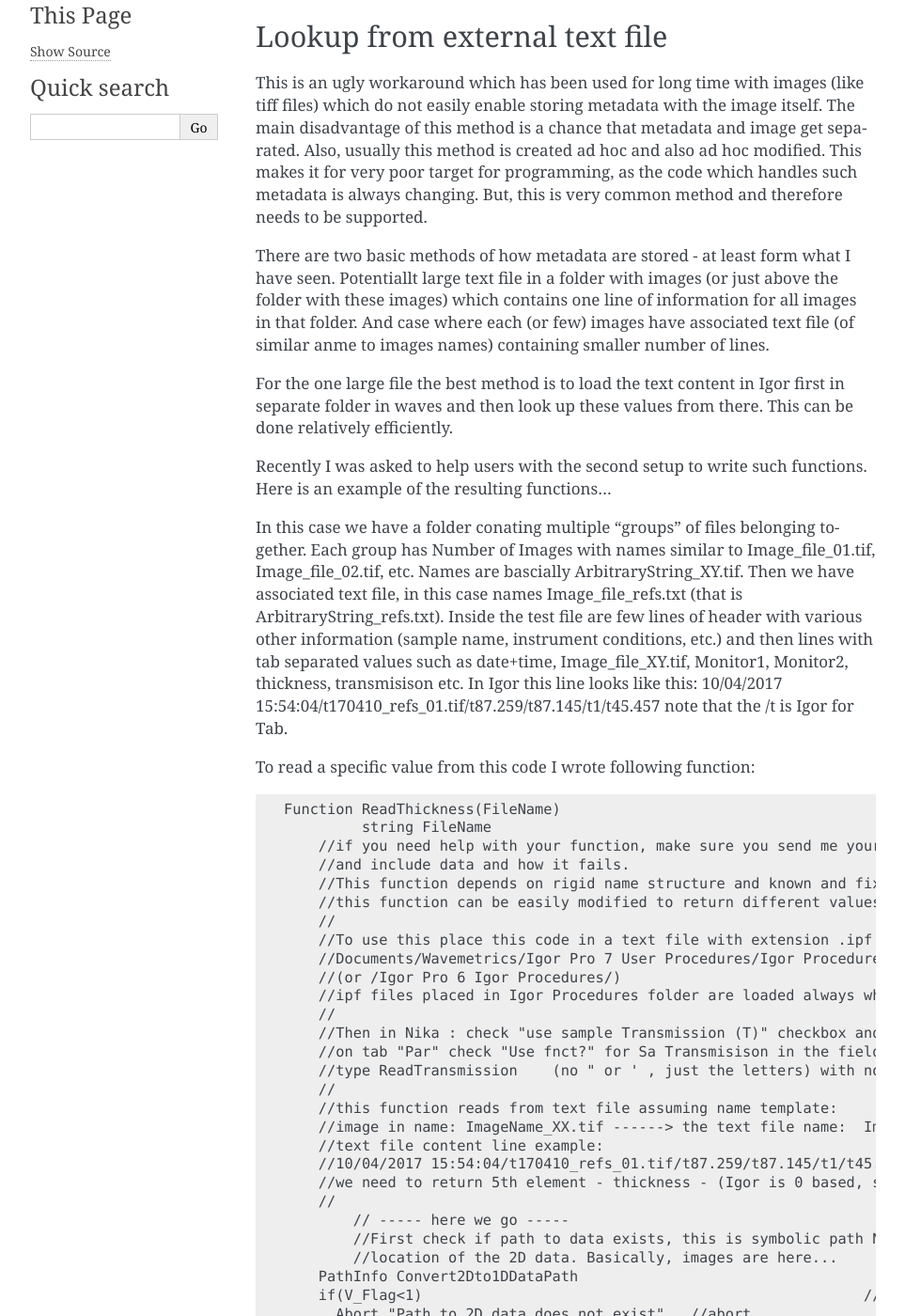
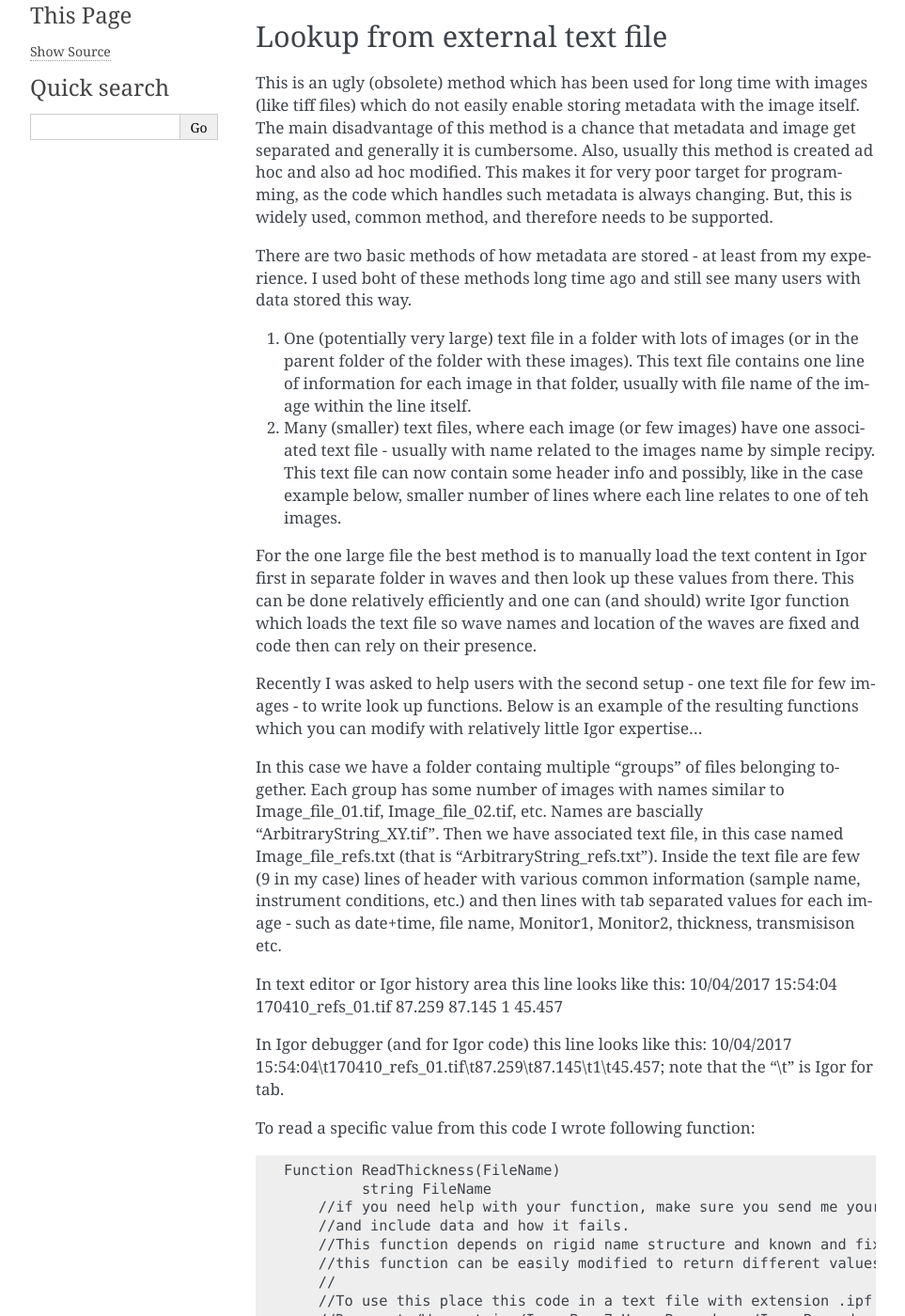
Before and after one commit to jilavsky/SAXS_IgorCodeDocs, a Sphinx documentation site: the page built from docs/source/Nika/ExtendingNika.rst, in a window 1280 px wide and 1400 px high, scrolled down 211 px. Shown: the whole window at 94% size, without its empty margins (148-1111 px from the left). Built offline with Sphinx 7.4.7, drawn with Linux system fonts in a browser that asks for light colours; some of the changed text lies outside the part shown.

Commit message:
And few more improvements

```diff
--- a/docs/source/Nika/ExtendingNika.rst
+++ b/docs/source/Nika/ExtendingNika.rst
@@ -19,17 +19,26 @@ Nika can be extended and customized to lookup parameters from various records. T
 Lookup from external text file
 ------------------------------
 
-This is an ugly workaround which has been used for long time with images (like tiff files) which do not easily enable storing metadata with the image itself. The main disadvantage of this method is a chance that metadata and image get separated. Also, usually this method is created ad hoc and also ad hoc modified. This makes it for very poor target for programming, as the code which handles such metadata is always changing. But, this is very common method and therefore needs to be supported.
+This is an ugly (obsolete) method which has been used for long time with images (like tiff files) which do not easily enable storing metadata with the image itself. The main disadvantage of this method is a chance that metadata and image get separated and generally it is cumbersome. Also, usually this method is created ad hoc and also ad hoc modified. This makes it for very poor target for programming, as the code which handles such metadata is always changing. But, this is widely used, common method, and therefore needs to be supported.
 
-There are two basic methods of how metadata are stored - at least form what I have seen. Potentiallt large text file in a folder with images (or just above the folder with these images) which contains one line of information for all images in that folder. And case where each (or few) images have associated text file (of similar anme to images names) containing smaller number of lines.
+There are two basic methods of how metadata are stored - at least from my experience. I used boht of these methods long time ago and still see many users with data stored this way.
 
-For the one large file the best method is to load the text content in Igor first in separate folder in waves and then look up these values from there. This can be done relatively efficiently.
+1.  One (potentially very large) text file in a folder with lots of images (or in the parent folder of the folder with these images). This text file contains one line of information for each image in that folder, usually with file name of the image within the line itself.
 
-Recently I was asked to help users with the second setup to write such functions. Here is an example of the resulting functions...
+2.  Many (smaller) text files, where each image (or few images) have one associated text file - usually with name related to the images name by simple recipy. This text file can now contain some header info and possibly, like in the case example below, smaller number of lines where each line relates to one of teh images.
 
-In this case we have a folder conating multiple "groups" of files belonging together. Each group has Number of Images with names similar to Image_file_01.tif, Image_file_02.tif, etc. Names are bascially ArbitraryString_XY.tif. Then we have associated text file, in this case names Image_file_refs.txt (that is ArbitraryString_refs.txt). Inside the test file are few lines of header with various other information (sample name, instrument conditions, etc.) and then lines with tab separated values such as date+time, Image_file_XY.tif, Monitor1, Monitor2, thickness, transmisison etc. In Igor this line looks like this:
-10/04/2017 15:54:04/t170410_refs_01.tif/t87.259/t87.145/t1/t45.457
-note that the  /t  is Igor for Tab.
+For the one large file the best method is to manually load the text content in Igor first in separate folder in waves and then look up these values from there. This can be done relatively efficiently and one can (and should) write Igor function which loads the text file so wave names and location of the waves are fixed and code then can rely on their presence.
+
+Recently I was asked to help users with the second setup - one text file for few images - to write look up functions. Below is an example of the resulting functions which you can modify with relatively little Igor expertise...
+
+In this case we have a folder containg multiple "groups" of files belonging together. Each group has some number of images with names similar to Image_file_01.tif, Image_file_02.tif, etc. Names are bascially "ArbitraryString_XY.tif". Then we have associated text file, in this case named Image_file_refs.txt (that is "ArbitraryString_refs.txt"). Inside the text file are few (9 in my case) lines of header with various common information (sample name, instrument conditions, etc.) and then lines with tab separated values for each image - such as date+time, file name, Monitor1, Monitor2, thickness, transmisison etc.
+
+In text editor or Igor history area this line looks like this:
+10/04/2017 15:54:04 170410_refs_01.tif  87.259 87.145  1  45.457
+
+In Igor debugger (and for Igor code) this line looks like this:
+10/04/2017 15:54:04\\t170410_refs_01.tif\\t87.259\\t87.145\\t1\\t45.457;
+note that the  "\\t"  is Igor for tab.
 
 To read a specific value from this code I wrote following function:
 
@@ -55,7 +64,8 @@ To read a specific value from this code I wrote following function:
       //this function reads from text file assuming name template:
       //image in name: ImageName_XX.tif ------> the text file name:  ImageName.txt
       //text file content line example:
-      //10/04/2017 15:54:04/t170410_refs_01.tif/t87.259/t87.145/t1/t45.457
+      //date time\tFileName\tMon1\tMon2\tThickness\tTransmission[%]
+      //10/04/2017 15:54:04\t170410_refs_01.tif\t87.259\t87.145\t1\t45.457
       //we need to return 5th element - thickness - (Igor is 0 based, so item 4)
       //
           // ----- here we go -----
@@ -76,8 +86,8 @@ To read a specific value from this code I wrote following function:
       TextFileName = ReplaceString(EndStuff, FileName, "")	 //remove the XX.tif part
       TextFileName = removeEnding(TextFileName,"_")		     //remove "_"
       TextFileName = TextFileName+".txt"	                 //add .txt to the name
-                                                    //this should be the text file name now.
-      //print TextFileName						 //for testing purposes
+                                      //this should be the text file name now.
+      //print TextFileName            //for testing purposes
           //now we can open the file and read it line by line.
           //This can be done more efficiently, but if this file is not too long,
           //we can simply read through this line by line. Makes it easier to understand...
@@ -108,21 +118,21 @@ To read a specific value from this code I wrote following function:
           endif
       while(!matched)           //if matched, we can continue with this line
                                 //else back in the loop...
-      close refNum						    	//important, close the file.
+      close refNum              //important, close the file.
           //now we have in string "aLine" the line from text file which
           //contains the name of the file we are dealing with...
       //print aLine						        //for testing
           //note, in my case aLine is separated by tabs = '\t'
           //let's clean it up a bit,
-      aLine=ReplaceString("\t", aLine, ";")+";"	//replace '\t' with ;
-                          //and add one ; at the end... Needed for lookup next
+      aLine=ReplaceString("\t", aLine, ";")+";"
+                  //replace '\t' with ; and append ; at the end...
       //print aLine						        //for testing
-          //so now we need to simply find the right number and return...
+          //now we need to find the right number and return it to Nika...
       variable result
           //Now it depends, which item is what.
           //Assume Thickness is fifth item (item 4, Igor is 0 based), for example...
           //Note: Nika expects thickness in [mm]
-          //print str2num(StringFromList(4, aline, ";"))
+      //print str2num(StringFromList(4, aline, ";"))
       result = str2num(StringFromList(4, aline, ";"))			//thickness [mm]
         //done, result has value we wanted...
         //This will work for reasonable number of lines/images in the text file listing
@@ -173,5 +183,5 @@ Following is example which my instrument uses to look up Ion chamber counts coll
         Print "I0 or I0gain value not found in the wave note of the sample file, setting to 1"
         I0=1
     endif
-	  return I0
+    return I0
   end
```
